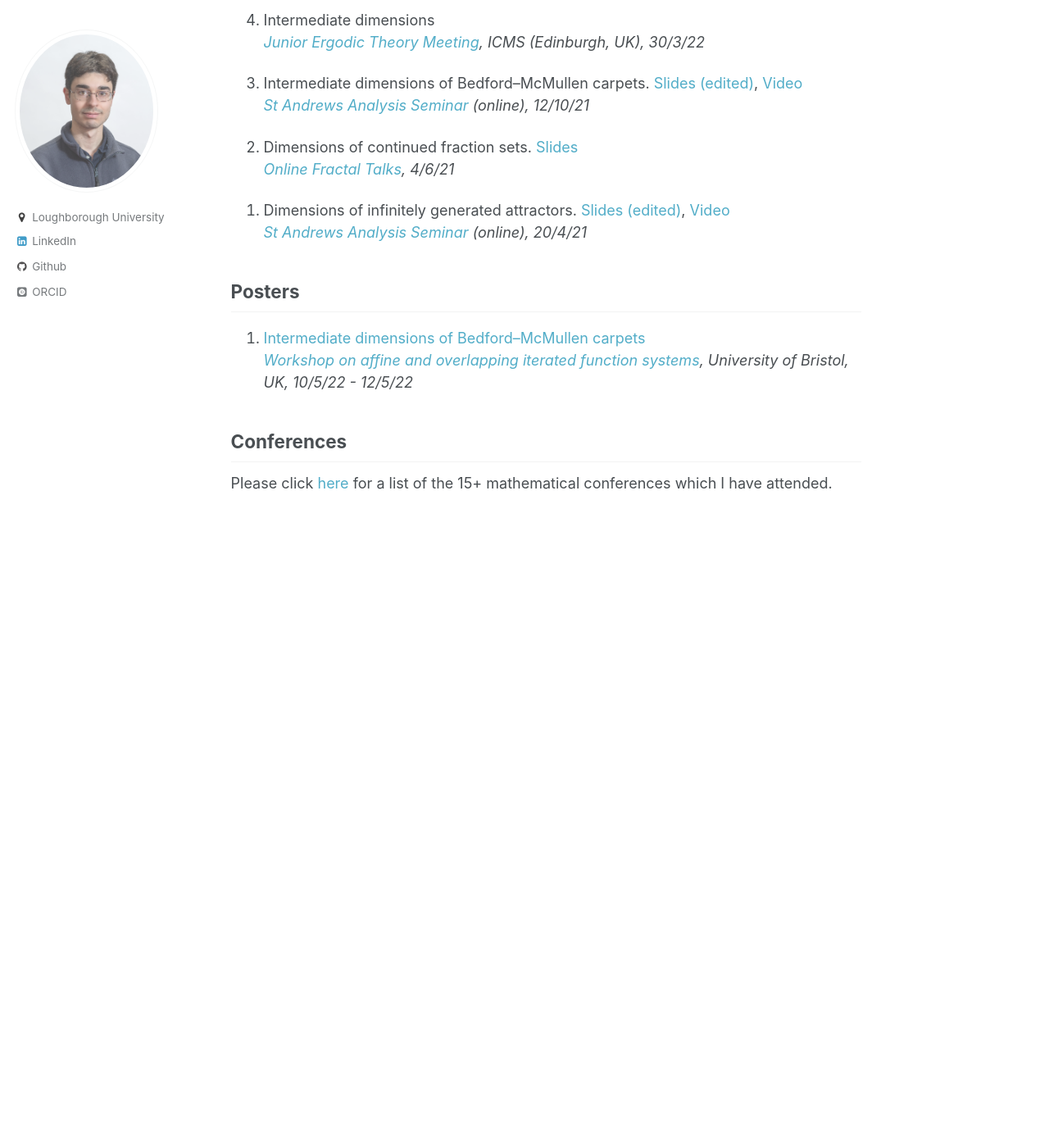
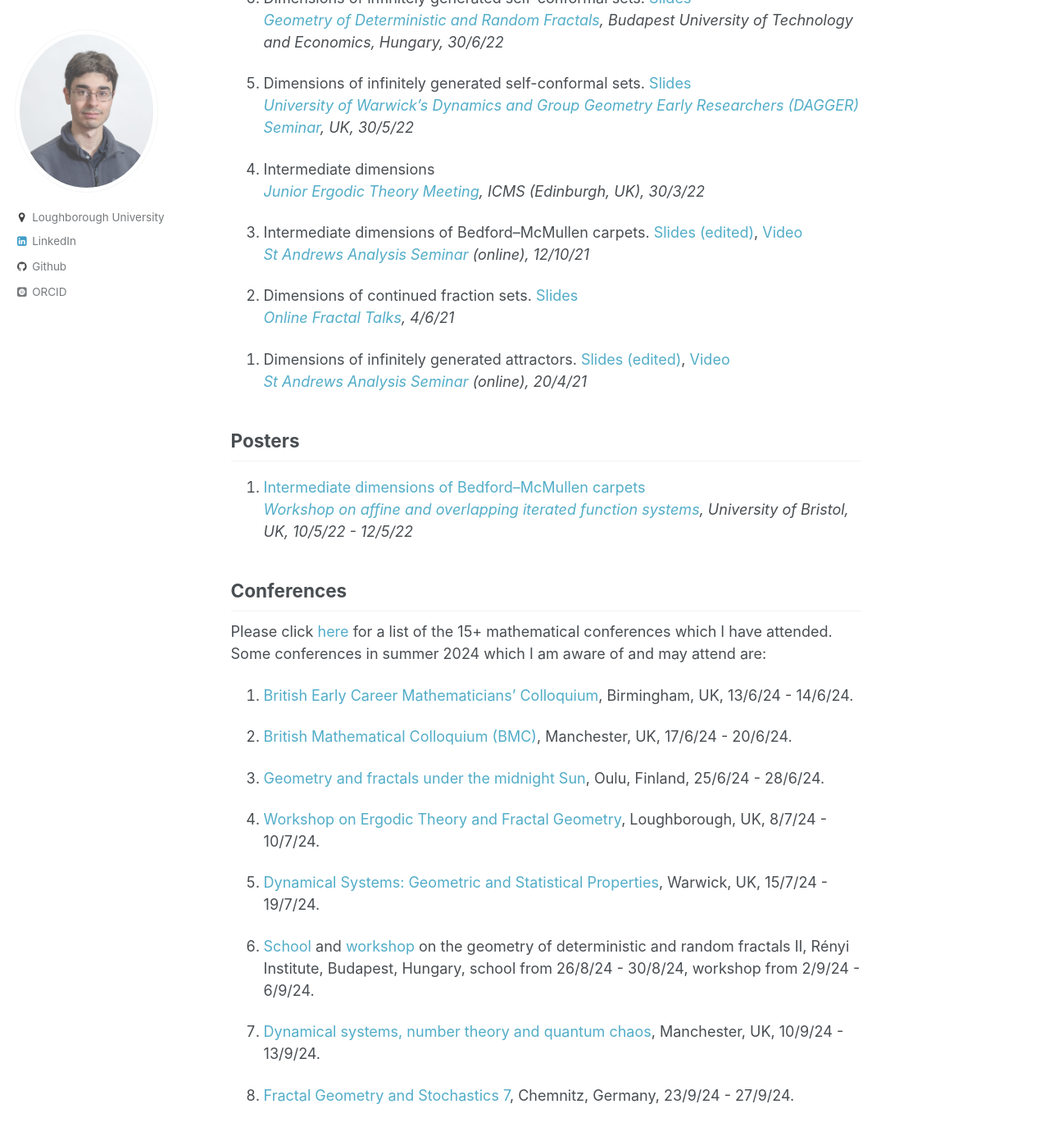
Before and after one commit to amlan-banaji/amlan-banaji.github.io, a Jekyll site: the page built from _pages/talks.md, in a window 1280 px wide and 1400 px high, scrolled down 1773 px. Shown: the top 1386 px of the window at 82% size. Built offline with Jekyll 4.4.1, drawn with Linux system fonts in a browser that asks for light colours; some web fonts are replaced; before the commit the page ends 2426 px from its top, so only the background shows below that; some of the changed text lies outside the part shown.

Commit message:
advances, talks, thesis, teaching

```diff
--- a/_pages/talks.md
+++ b/_pages/talks.md
@@ -7,6 +7,12 @@ author_profile: true
 ## Selected talks
 
 Please click [here](https://amlan-banaji.github.io/files/BanajiTalks.pdf) for a more complete list of the 30+ mathematical talks I have given.
+
+23. Overlapping iterated function systems
+*Keynote talk, [British Early Career Mathematicians' Colloquium](https://web.mat.bham.ac.uk/BYMC/), Birmingham, UK, 14/6/24*
+
+22. Which numbers are normal?, [Slides](https://amlan-banaji.github.io/files/PintOfScience2024.pdf)
+*Outreach talk, [Pint of science](https://pintofscience.co.uk/event/cosmos-unveiled), Loughborough, UK, 15/5/24*
 
 21. Fourier decay for fractal measures and their pushforwards
 *[University of Birmingham Topology and Dynamics Seminar](https://www.birmingham.ac.uk/research/activity/mathematics/topology-dynamics/topology-seminar.aspx), UK, 8/2/24*
@@ -39,7 +45,7 @@ Please click [here](https://amlan-banaji.github.io/files/BanajiTalks.pdf) for a
 *[University of Edinburgh Analysis Seminar](https://blogs.ed.ac.uk/analysis/analysis-seminar/), UK, 13/3/23*
 
 11. Dimensions of self-affine carpets. [Slides](https://amlan-banaji.github.io/files/OneWorld2023.pdf), [Video](https://www.youtube.com/watch?v=Q0SO3bzPMHI)
-*[One World Fractals](https://www.troscheit.eu/OneWorld/past.html) (online), 18/1/23*
+*[One World Fractals](https://www.oneworldfractals.org/past/) (online), 18/1/23*
 
 10. Orthogonal projections of fractals and the digital sundial. [Slides](https://amlan-banaji.github.io/files/Burn2023.pdf)
 *Postgraduate Interdisciplinary Mathematics Symposium (PIMS) St Andrews, The Burn House (Edzell), UK, 16/1/23*
@@ -80,5 +86,22 @@ Please click [here](https://amlan-banaji.github.io/files/BanajiTalks.pdf) for a
 ## Conferences
 
 Please click [here](https://amlan-banaji.github.io/files/BanajiConferences.pdf) for a list of the 15+ mathematical conferences which I have attended.
+Some conferences in summer 2024 which I am aware of and may attend are:
+
+1. [British Early Career Mathematicians' Colloquium](https://web.mat.bham.ac.uk/BYMC/), Birmingham, UK, 13/6/24 - 14/6/24.
+
+2. [British Mathematical Colloquium (BMC)](https://sites.google.com/view/bmc2024), Manchester, UK, 17/6/24 - 20/6/24.
+
+3. [Geometry and fractals under the midnight Sun](https://midnightsun2024.gitlab.io/), Oulu, Finland, 25/6/24 - 28/6/24.
+
+4. [Workshop on Ergodic Theory and Fractal Geometry](https://sites.google.com/view/workshoponfractalgeometryandet/home), Loughborough, UK, 8/7/24 - 10/7/24.
+
+5. [Dynamical Systems: Geometric and Statistical Properties](https://warwick.ac.uk/fac/sci/maths/research/events/2023-2024/dynamicalsystems/), Warwick, UK, 15/7/24 - 19/7/24.
+
+6. [School](https://erdoscenter.renyi.hu/events/school-dimension-theory-fractals-0) and [workshop](https://erdoscenter.renyi.hu/events/workshop-geometry-deterministic-and-random-fractals-ii) on the geometry of deterministic and random fractals II, Rényi Institute, Budapest, Hungary, school from 26/8/24 - 30/8/24, workshop from 2/9/24 - 6/9/24.
+
+7. [Dynamical systems, number theory and quantum chaos](https://www.mv.helsinki.fi/home/sahlsten/manchester2024/index.html), Manchester, UK, 10/9/24 - 13/9/24.
+
+8. [Fractal Geometry and Stochastics 7](https://www.tu-chemnitz.de/mathematik/stochastik/fgs7/index.html#intro), Chemnitz, Germany, 23/9/24 - 27/9/24.
 
 {% include base_path %}
```
Also changed, not shown: _pages/about.md (+1 -1 lines), _pages/publications.md (+7 -8 lines), _pages/teaching.md (+1 -1 lines), 3 other files.
